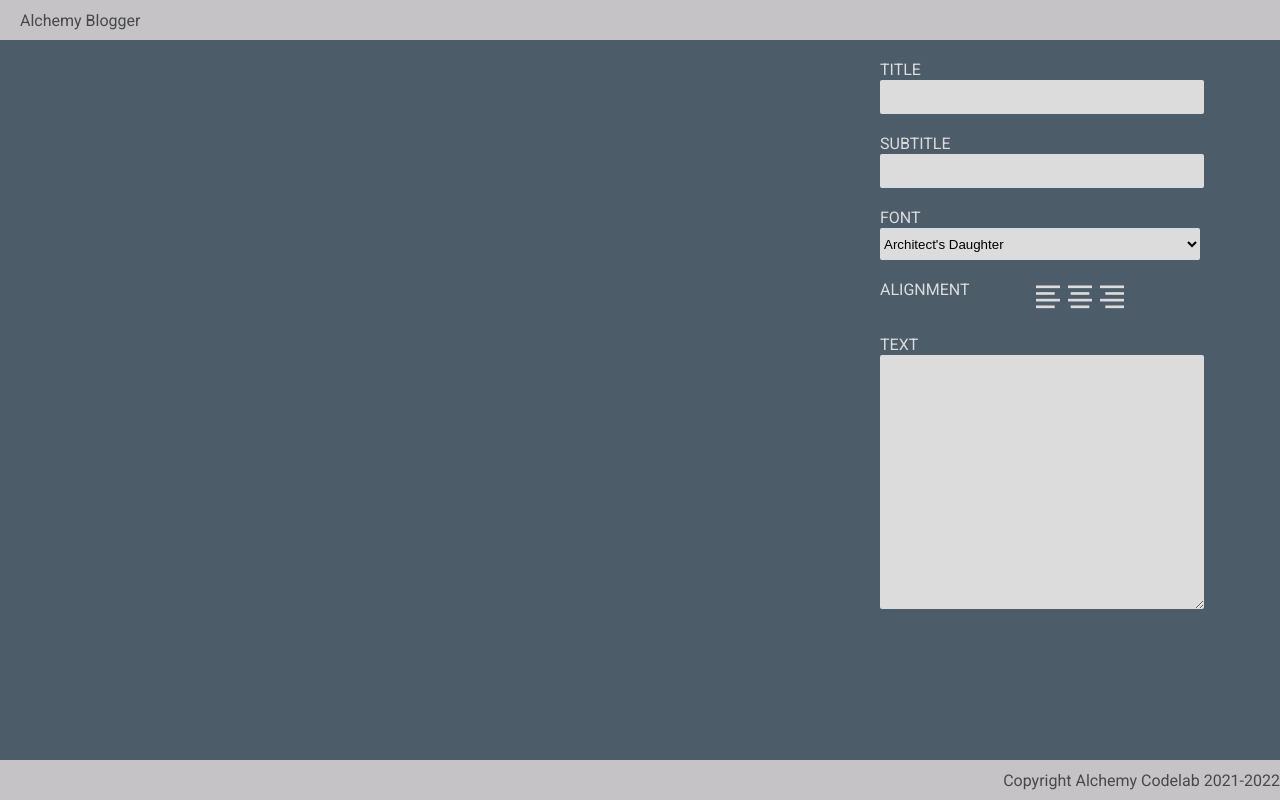
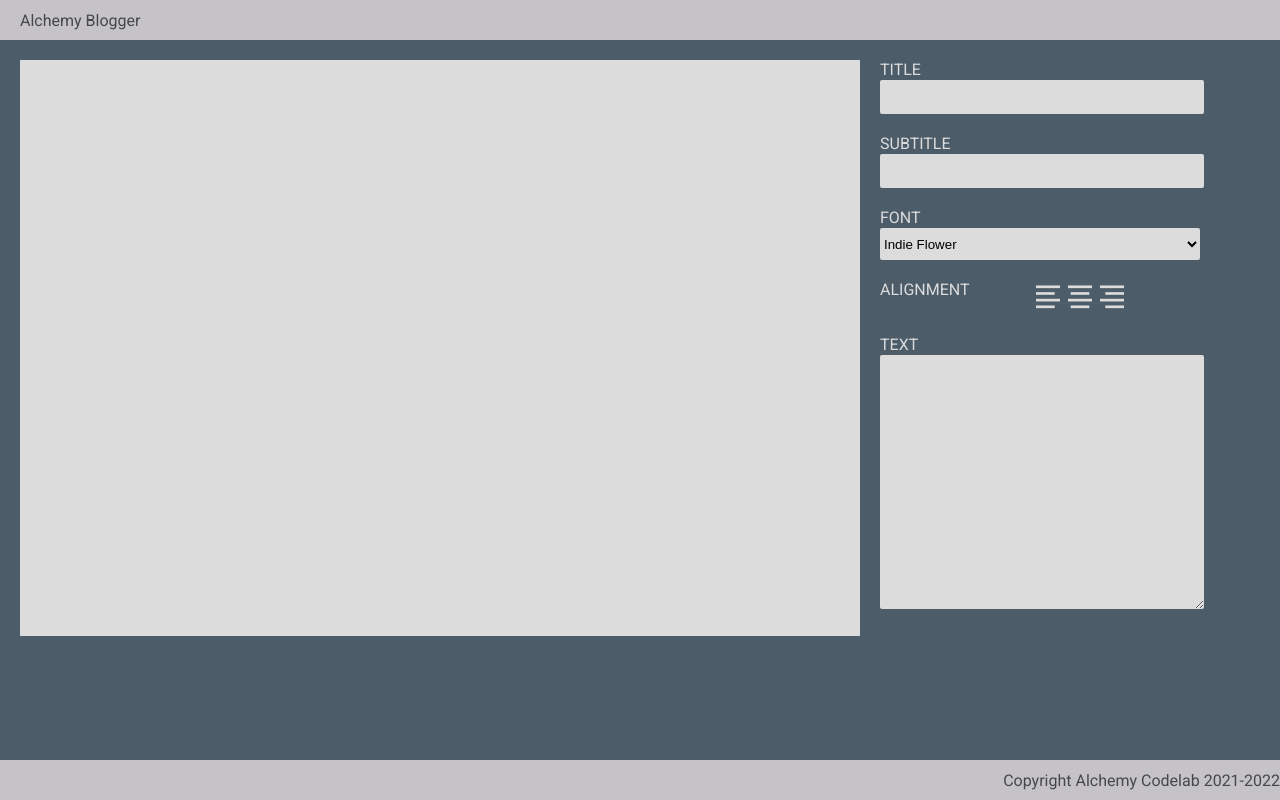
Before and after one commit to Jmart5564/blog-builder-react, a React (Create React App) app: page / in a window 1280 px wide. Built offline with nearby package versions, Linux system fonts and the light colour scheme; a web font is replaced by a local one.

Commit message:
font state created and user is able to change fonts from dropdown menu

```diff
--- a/src/components/Editor/Editor.js
+++ b/src/components/Editor/Editor.js
@@ -10,7 +10,9 @@ export default function Editor({
   text,
   setText,
   align,
-  setAlign }) {
+  setAlign,
+  titleFont,
+  setTitleFont }) {
   return (
     <div className="editor">
       <div className="form-control">
@@ -22,7 +24,7 @@ export default function Editor({
         <label>Subtitle</label>
       </div>
       <div className="form-control">
-        <select>
+        <select value={titleFont} onChange={(e) => setTitleFont(e.target.value)} >
           <option value="architect">{"Architect's Daughter"}</option>
           <option value="comforter">Comforter</option>
           <option value="fredoka">Fredoka</option>
--- a/src/components/Home/Home.js
+++ b/src/components/Home/Home.js
@@ -10,11 +10,12 @@ export default function Home() {
   const [subtitle, setSubtitle] = useState('');
   const [text, setText] = useState('');
   const [align, setAlign] = useState('center');
+  const [titleFont, setTitleFont] = useState('indie-flower');
 
   return (
     <main>
       {/* pass the state variables as props to the presentational components */}
-      <Preview {...{ title, subtitle, text, align }} />
+      <Preview {...{ title, subtitle, text, align, titleFont }} />
       <Editor {...{
         title,
         setTitle,
@@ -23,7 +24,9 @@ export default function Home() {
         text,
         setText,
         align,
-        setAlign }}/>
+        setAlign,
+        titleFont,
+        setTitleFont }}/>
     </main>
   );
 }
--- a/src/components/Preview/Preview.js
+++ b/src/components/Preview/Preview.js
@@ -2,9 +2,9 @@ import React from 'react';
 
 import './Preview.css';
 
-export default function Preview({ title, subtitle, text, align }) {
+export default function Preview({ title, subtitle, text, align, titleFont }) {
   return (
-    <div style={{ textAlign: align }}>
+    <div className={`preview ${titleFont}`} style={{ textAlign: align }}>
       <h1>{title}</h1>
       <h3>{subtitle}</h3>
       <p>{text}</p>
```
